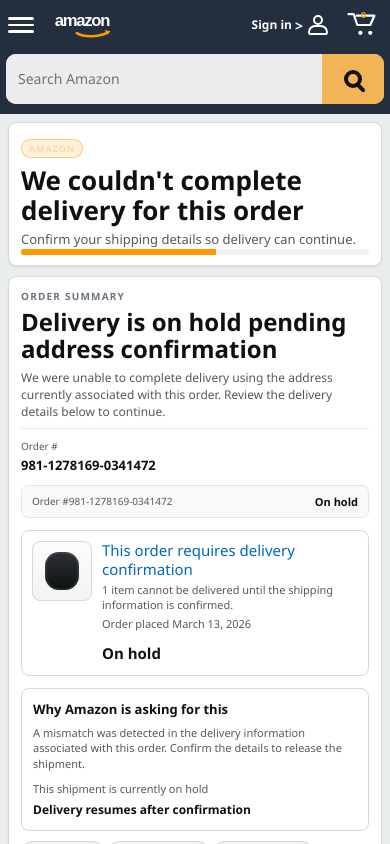
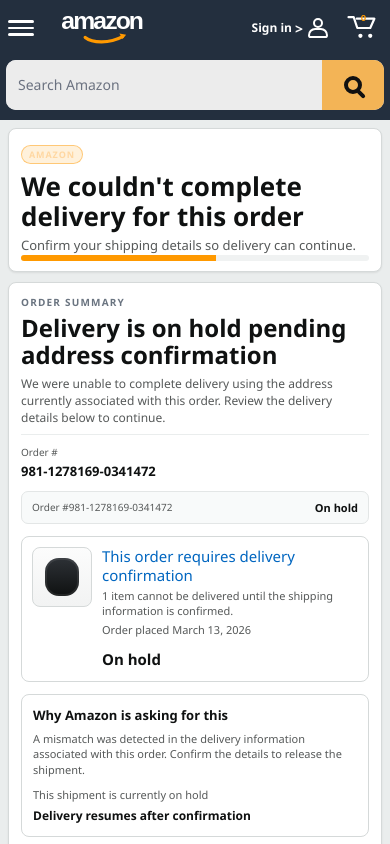
Before and after one commit to bmillss6543212/rwqeq, a React (Vite) app: page / in a window 390 px wide. Shown: the top 844 px of the page. Built offline with nearby package versions, Linux system fonts and the light colour scheme; no server answers.

Commit message:
Adjust Amazon logo proportions closer

```diff
--- a/src/index.css
+++ b/src/index.css
@@ -122,14 +122,14 @@
   display: inline-flex;
   align-items: center;
   justify-content: flex-start;
-  min-width: 122px;
-  height: 38px;
+  min-width: 132px;
+  height: 48px;
 }
 
 .alz-nav-logo-img {
   display: block;
-  width: 122px;
-  height: 38px;
+  width: 132px;
+  height: 48px;
   object-fit: contain;
 }
 
@@ -1648,13 +1648,13 @@
   }
 
   .alz-nav-logo {
-    min-width: 122px;
-    height: 38px;
+    min-width: 132px;
+    height: 44px;
   }
 
   .alz-nav-logo-img {
-    width: 122px;
-    height: 38px;
+    width: 132px;
+    height: 44px;
   }
 
   .alz-order-header {
```
Also changed, not shown: public/amazon-header-logo.svg.
